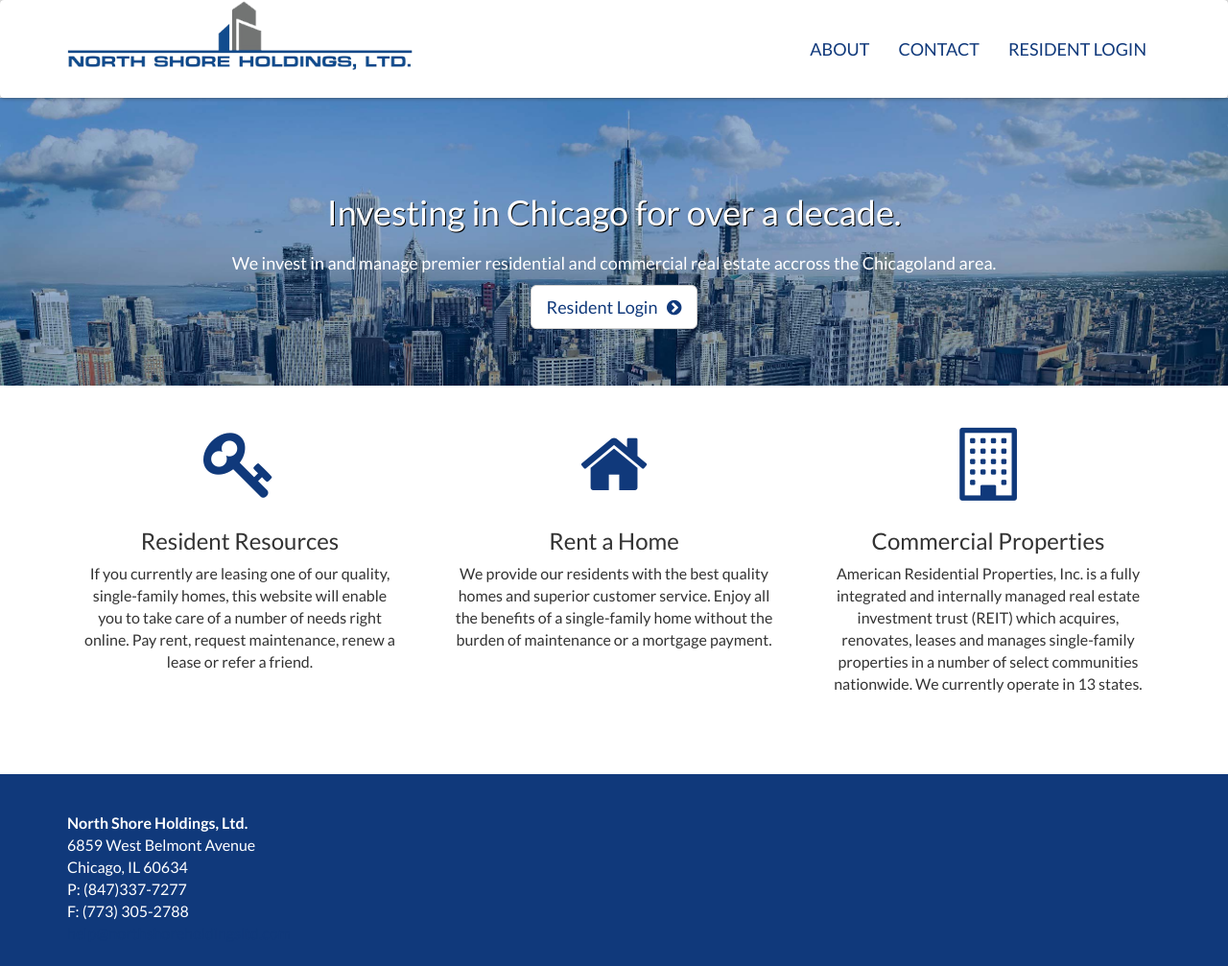
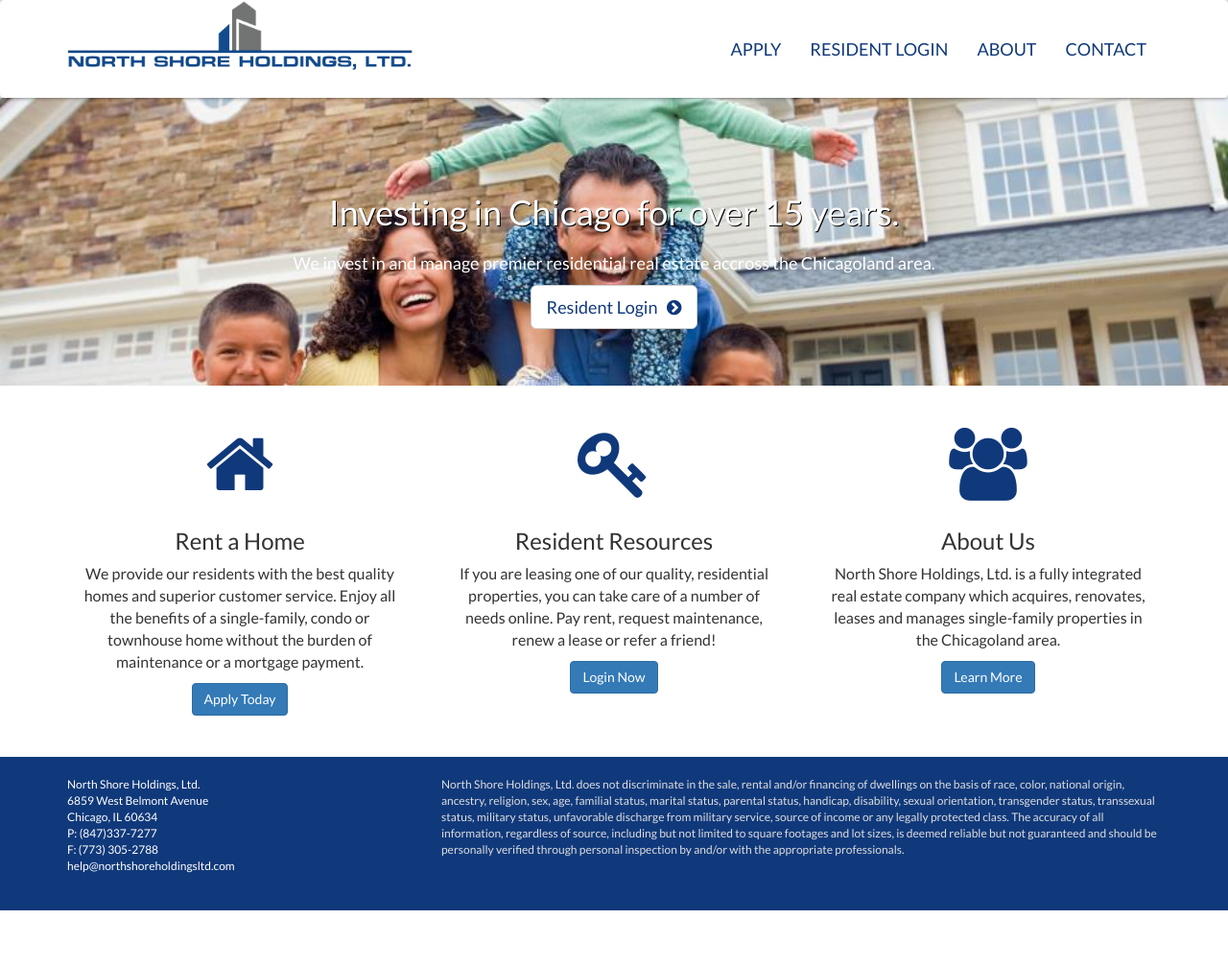
Before and after one commit to scottweisman/northshoreholdings, a Jekyll site: the page built from index.html, in a window 1280 px wide. Shown: the whole page at 96% size. Built offline with Jekyll 4.4.1, drawn with Linux system fonts in a browser that asks for light colours; nearby versions of some CDN libraries; Markdown is read by kramdown in place of the engine named in the settings; after the commit the page ends 949 px from its top, so only the background shows below that.

Commit message:
added apply and updated home

```diff
--- a/_includes/footer.html
+++ b/_includes/footer.html
@@ -3,7 +3,7 @@
 		<div class="row">
 			<div class="col-md-4">
 				<address>
-				  <strong>North Shore Holdings, Ltd.</strong><br>
+				  North Shore Holdings, Ltd.<br>
 				  6859 West Belmont Avenue<br>
 				  Chicago, IL 60634<br>
 				  P: (847)337-7277<br>
@@ -11,5 +11,11 @@
 				  <a href="mailto:help@northshoreholdingsltd.com" target="_top">help@northshoreholdingsltd.com</a>
 				</address>
 			</div>
+			<div class="col-md-8">
+				<p class="disclaimer">
+					North Shore Holdings, Ltd. does not discriminate in the sale, rental and/or financing of dwellings on the basis of race, color, national origin, ancestry, religion, sex, age, familial status, marital status, parental status, handicap, disability, sexual orientation, transgender status, transsexual status, military status, unfavorable discharge from military service, source of income or any legally protected class.
+					The accuracy of all information, regardless of source, including but not limited to square footages and lot sizes, is deemed reliable but not guaranteed and should be personally verified through personal inspection by and/or with the appropriate professionals.
+				</p>
+			</div>
 	</div>
 </footer>
--- a/_includes/navigation.html
+++ b/_includes/navigation.html
@@ -11,9 +11,10 @@
     <!-- Collect the nav links, forms, and other content for toggling -->
     <div class="collapse navbar-collapse" id="bs-example-navbar-collapse-1">
       <ul class="nav navbar-nav navbar-right">
+        <li><a href="/apply">Apply</a></li>
+        <li><a href="https://app.propertyware.com/pw/portals/northshoreholdingsltd/tenant.action" target="_blank">Resident Login</a></li>
       	<li><a href="/about">About</a></li>
       	<li><a href="/contact">Contact</a></li>
-      	<li><a href="https://app.propertyware.com/pw/portals/northshoreholdingsltd/tenant.action">Resident Login</a></li>
       </ul>
     </div><!-- /.navbar-collapse -->
   </div><!-- /.container -->
--- a/_stylesheets/pages/_home.scss
+++ b/_stylesheets/pages/_home.scss
@@ -5,7 +5,7 @@
   }
 
   .banner {
-    background: url('/images/chicago-skyline-panorama-blue.jpg') no-repeat top center fixed;
+    background: url('/images/happy_family_outside_home.jpg') no-repeat center center;
     -webkit-background-size: cover;
     -moz-background-size: cover;
     -o-background-size: cover;
--- a/_stylesheets/style.scss
+++ b/_stylesheets/style.scss
@@ -31,7 +31,6 @@
   color: $base-blue;
   text-decoration: none;
 
-  &:visited { color: $base-blue; }
   &:hover { color: $base-blue; text-decoration: none; }
   &:active { color: $base-blue; }
 }
@@ -52,4 +51,5 @@
 
 @import
   'pages/home',
+  'pages/apply',
   'pages/contact';
--- a/contact/index.html
+++ b/contact/index.html
@@ -1,6 +1,6 @@
 ---
 title: "North Shore Holdings | Contact Us"
-class: about
+class: contact
 layout: default
 ---
 
@@ -14,7 +14,7 @@
 			  Chicago, IL 60634<br>
 			  P: (847)337-7277<br>
 			  F: (773) 305-2788<br>
-			  <a href="mailto:help@northshoreholdingsltd.com" target="_top">help@northshoreholdingsltd.com</a>
+			  <a href="mailto:help@northshoreholdingsltd.com" target="_top">info@northshoreholdingsltd.com</a>
 			</address>
 		</div>
 
--- a/index.html
+++ b/index.html
@@ -7,9 +7,9 @@
 <div class="banner">
 	<div class="container">
 		<div class="banner-content animated fadeInDown">
-			<h1>Investing in Chicago for over a decade.</h1>
-	    <p>We invest in and manage premier residential and commercial real estate accross the Chicagoland area.</p>
-	    <button class="btn btn-lg btn-default">Resident Login <i class="fa fa-chevron-circle-right"></i></button>
+			<h1>Investing in Chicago for over 15 years.</h1>
+	    <p>We invest in and manage premier residential real estate accross the Chicagoland area.</p>
+	    <a href="https://app.propertyware.com/pw/portals/northshoreholdingsltd/tenant.action" target="_blank" class="btn btn-lg btn-default">Resident Login <i class="fa fa-chevron-circle-right"></i></a>
 	  </div>
 	</div>
 </div>
@@ -17,32 +17,40 @@
 <div class="container thumbnails">
 
 	<div class="row">
+
+		<div class="col-sm-6 col-md-4">
+		  <div class="thumbnail">
+		  	<i class="fa fa-home"></i>
+		    <div class="caption">
+		      <h3>Rent a Home</h3>
+		      <p>
+		      	We provide our residents with the best quality homes and superior customer service. Enjoy all the benefits of a single-family, condo or townhouse home without the burden of maintenance or a mortgage payment.
+		      </p>
+		      <p><a href="/application.pdf" class="btn btn-primary">Apply Today</a></p>
+		    </div>
+		  </div>
+		</div>
+
 	  <div class="col-sm-6 col-md-4">
 	    <div class="thumbnail">
 	    	<i class="fa fa-key"></i>
 	      <div class="caption">
 	        <h3>Resident Resources</h3>
-	        <p>If you currently are leasing one of our quality, single-family homes, this website will enable you to take care of a number of needs right online. Pay rent, request maintenance, renew a lease or refer a friend.</p>
+	        <p>
+	        	If you are leasing one of our quality, residential properties, you can take care of a number of needs online. Pay rent, request maintenance, renew a lease or refer a friend!
+	        </p>
+	        <p><a href="https://app.propertyware.com/pw/portals/northshoreholdingsltd/tenant.action" target="_blank" class="btn btn-primary">Login Now</a></p>
 	      </div>
 	    </div>
 	  </div>
 
 	  <div class="col-sm-6 col-md-4">
 	    <div class="thumbnail">
-	    	<i class="fa fa-home"></i>
+	    	<i class="fa fa-users"></i>
 	      <div class="caption">
-	        <h3>Rent a Home</h3>
-	        <p>We provide our residents with the best quality homes and superior customer service. Enjoy all the benefits of a single-family home without the burden of maintenance or a mortgage payment.</p>
-	      </div>
-	    </div>
-	  </div>
-
-	  <div class="col-sm-6 col-md-4">
-	    <div class="thumbnail">
-	    	<i class="fa fa-building-o"></i>
-	      <div class="caption">
-	        <h3>Commercial Properties</h3>
-	        <p>American Residential Properties, Inc. is a fully integrated and internally managed real estate investment trust (REIT) which acquires, renovates, leases and manages single-family properties in a number of select communities nationwide. We currently operate in 13 states.</p>
+	        <h3>About Us</h3>
+	        <p>North Shore Holdings, Ltd. is a fully integrated real estate company which acquires, renovates, leases and manages single-family properties in the Chicagoland area.</p>
+	        <p><a href="/about" class="btn btn-primary">Learn More</a></p>
 	      </div>
 	    </div>
 	  </div>
--- a/stylesheets/style.css
+++ b/stylesheets/style.css
@@ -12,8 +12,6 @@
 a {
   color: #10397b;
   text-decoration: none; }
-  a:visited {
-    color: #10397b; }
   a:hover {
     color: #10397b;
     text-decoration: none; }
@@ -50,18 +48,25 @@
     font-size: 18px; }
 
 #push, #footer {
-  height: 200px; }
+  height: 160px; }
 
 footer {
   background-color: #10397b;
   color: #fff;
   padding: 20px 0;
-  margin-top: 40px; }
+  margin-top: 40px;
+  font-size: 12px; }
+  footer address {
+    margin: 0; }
+    footer address a {
+      color: #fff; }
+  footer .disclaimer {
+    color: #ddd; }
 
 .home .navbar {
   margin-bottom: 0; }
 .home .banner {
-  background: url("/images/chicago-skyline-panorama-blue.jpg") no-repeat top center fixed;
+  background: url("/images/happy_family_outside_home.jpg") no-repeat center center;
   -webkit-background-size: cover;
   -moz-background-size: cover;
   -o-background-size: cover;
@@ -96,5 +101,9 @@
     color: #10397b;
     font-size: 76px; }
 
-address {
+.apply .app-icon {
+  margin-top: 20px;
+  width: 120px; }
+
+.contact address {
   margin-top: 20px; }
```
Also changed, not shown: _stylesheets/components/_footer.scss (+14 -1 lines), _stylesheets/pages/_apply.scss (added, +7 -0 lines), _stylesheets/pages/_contact.scss (+5 -2 lines), apply/index.html (added, +30 -0 lines), images/doc_icon.png (added), images/family-outside-home.jpg (added), images/happy_family_outside_home.jpg (added), images/pdf_icon.png (added), 4 other files.
